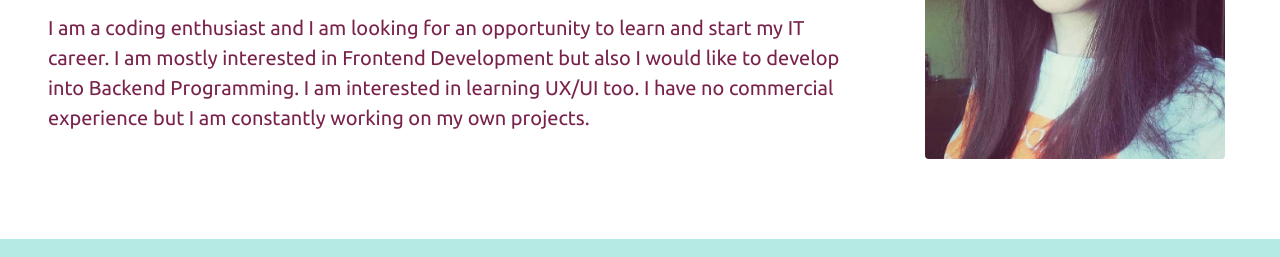
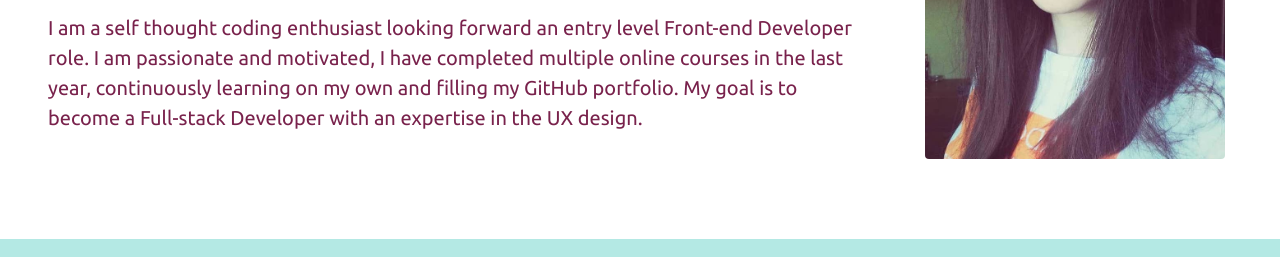
Before and after one commit to NatStopa/portfolio-project, a plain HTML site: page about.html in a window 1280 px wide. Shown: the part 315-572 px from the top of the page. Drawn offline with nearby package versions, Linux system fonts and the light colour scheme; a web font is replaced by a local one.

Commit message:
Updated personal info

```diff
--- a/about.html
+++ b/about.html
@@ -83,12 +83,11 @@
           <h1 class="mt-2 mb-3">Hi, I'm Nat Stopa</h1>
           <h2 class="mb-3">Front-end developer from Krakow, Poland</h2>
           <p>
-            I am a coding enthusiast and I am looking for an opportunity to
-            learn and start my IT career. I am mostly interested in Frontend
-            Development but also I would like to develop into Backend
-            Programming. I am interested in learning UX/UI too. I have no
-            commercial experience but I am constantly working on my own
-            projects.
+            I am a self thought coding enthusiast looking forward an entry level
+            Front-end Developer role. I am passionate and motivated, I have
+            completed multiple online courses in the last year, continuously
+            learning on my own and filling my GitHub portfolio. My goal is to
+            become a Full-stack Developer with an expertise in the UX design.
           </p>
         </div>
         <div class="col-sm-4">
```
